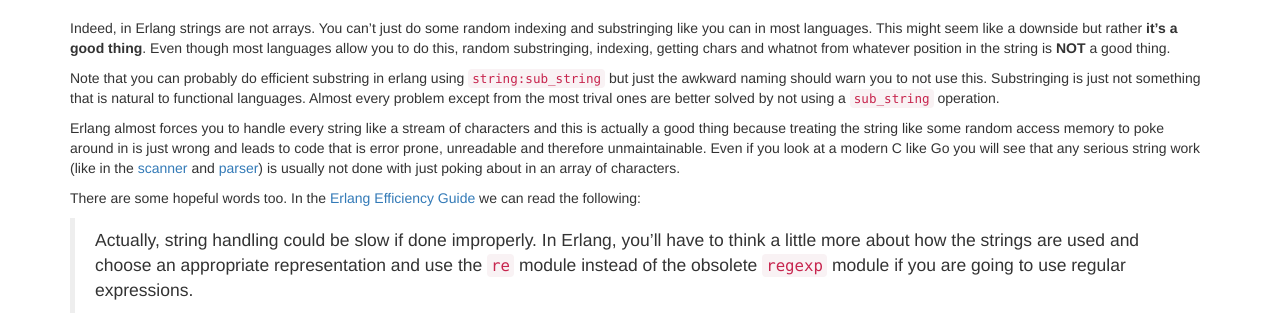
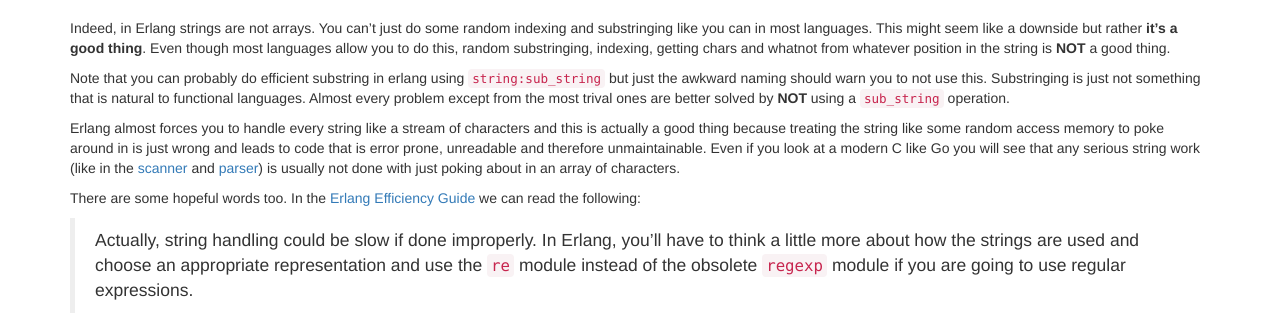
Before and after one commit to basp/basp.github.io, a Jekyll site: the page built from _posts/2014-01-06-string-manipulation-in-erlang.md, in a window 1280 px wide and 1137 px high. Shown: the part 462-777 px from the top of the window. Built offline with Jekyll 4.4.1, drawn with Linux system fonts in a browser that asks for light colours; nearby versions of some CDN libraries; Markdown is read by kramdown in place of the engine named in the settings.

Commit message:
More tweaks

```diff
--- a/_posts/2014-01-06-string-manipulation-in-erlang.md
+++ b/_posts/2014-01-06-string-manipulation-in-erlang.md
@@ -13,7 +13,7 @@ That doesn't sound good but it's not too bad either. Yes, they take up a bit of
 
 Indeed, in Erlang strings are not arrays. You can't just do some random indexing and substringing like you can in most languages. This might seem like a downside but rather __it's a good thing__. Even though most languages allow you to do this, random substringing, indexing, getting chars and whatnot from whatever position in the string is __NOT__ a good thing.
 
-Note that you can probably do efficient substring in erlang using `string:sub_string` but just the awkward naming should warn you to not use this. Substringing is just not something that is natural to functional languages. Almost every problem except from the most trival ones are better solved by not using a `sub_string` operation.
+Note that you can probably do efficient substring in erlang using `string:sub_string` but just the awkward naming should warn you to not use this. Substringing is just not something that is natural to functional languages. Almost every problem except from the most trival ones are better solved by __NOT__ using a `sub_string` operation.
 
 Erlang almost forces you to handle every string like a stream of characters and this is actually a good thing because treating the string like some random access memory to poke around in is just wrong and leads to code that is error prone, unreadable and therefore unmaintainable. Even if you look at a modern C like Go you will see that any serious string work (like in the [scanner](http://golang.org/src/pkg/text/scanner/scanner.go) and [parser](http://golang.org/src/pkg/go/parser/parser.go)) is usually not done with just poking about in an array of characters.
 
```
